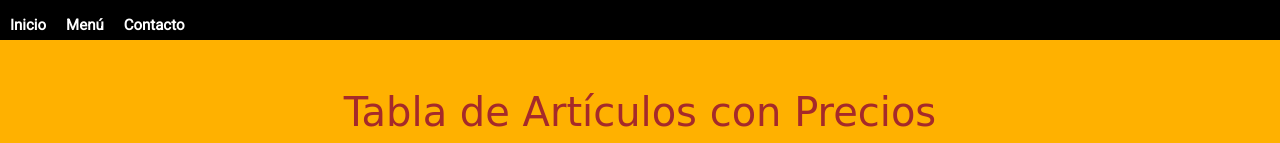
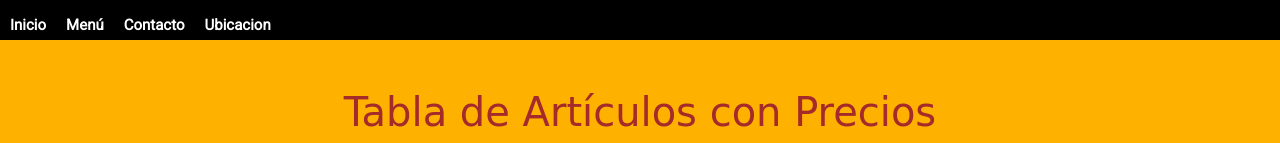
Before and after one commit to LeandroPlaza94/burger-company, a website: page pages/carrito.html in a window 1280 px wide. Shown: the top 143 px of the page. Drawn offline with nearby package versions, Linux system fonts and the light colour scheme; a web font is replaced by a local one.

Commit message:
ajustes finos

```diff
--- a/pages/carrito.html
+++ b/pages/carrito.html
@@ -88,6 +88,7 @@
             <a href="../index.html">Inicio</a>
             <a href="./menu.html">Menú</a>
             <a href="./contacto.html">Contacto</a>
+            <a href="./ubicacion.html">Ubicacion</a>
         </nav>
     </header>
 
```
